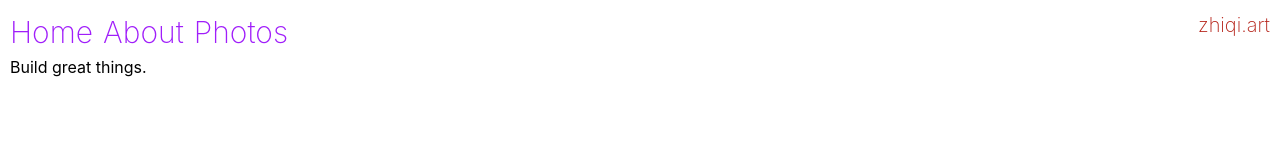
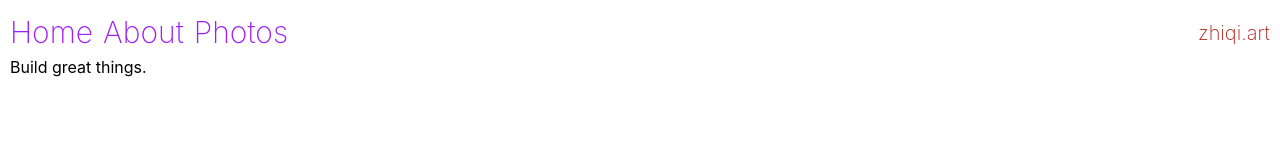
Before and after one commit to nodespell/655288f9825e6050db4d0c73, a React (Create React App) app: page /about in a window 1280 px wide. Shown: the top 160 px of the page. Built offline with nearby package versions, Linux system fonts and the light colour scheme.

Commit message:
deploy new files

```diff
--- a/src/App.js
+++ b/src/App.js
@@ -8,7 +8,7 @@ function Root() {
   <div>
     <Routes>
       <Route
-        element={<div style={{boxSizing: 'border-box', display: 'flex', flexDirection: 'column', justifyContent: 'space-between', margin: '10px', minHeight: 'calc(100vh - 20px)', width: 'calc(100% - 20px)'}}><React.Fragment key=".0"><div><React.Fragment key=".0"><div style={{'align-items': 'cente', display: 'flex', 'justify-content': 'space-between'}}><React.Fragment key=".0"><div style={{display: 'flex'}}><React.Fragment key=".0"><div style={{color: 'rgb(160, 30, 250)', fontSize: '30px', fontWeight: '200', 'padding-right': '10px'}}><Link to="/">Home</Link></div><div style={{color: 'rgb(160, 30, 250)', fontSize: '30px', fontWeight: '200', 'padding-right': '10px'}}><Link to="/about">About</Link></div><div style={{color: 'rgb(160, 30, 250)', fontSize: '30px', fontWeight: '200', 'padding-right': '10px'}}><Link to="/photos">Photos</Link></div></React.Fragment></div><div style={{color: 'rgb(180, 30, 20)', fontSize: '20px', fontWeight: '200'}}>zhiqi.art</div></React.Fragment></div><Outlet /></React.Fragment></div><div style={{color: 'gray', textAlign: 'cent', width: '100%'}}><React.Fragment key=".0"><a href="https://www.nodespell.com" style={{marginRight: '10px', textDecoration: 'none'}} target="_blank">nodespell</a><a href="https://cniu.art" style={{marginRight: '10px', textDecoration: 'none'}} target="_blank">cniu</a></React.Fragment></div></React.Fragment></div>}
+        element={<div style={{boxSizing: 'border-box', display: 'flex', flexDirection: 'column', justifyContent: 'space-between', margin: '10px', minHeight: 'calc(100vh - 20px)', width: 'calc(100% - 20px)'}}><React.Fragment key=".0"><div><React.Fragment key=".0"><div style={{'align-items': 'cente', display: 'flex', 'justify-content': 'space-between'}}><React.Fragment key=".0"><div style={{display: 'flex'}}><React.Fragment key=".0"><div style={{color: 'rgb(160, 30, 250)', fontSize: '30px', fontWeight: '200', 'padding-right': '10px'}}><Link to="/">Home</Link></div><div style={{color: 'rgb(160, 30, 250)', fontSize: '30px', fontWeight: '200', 'padding-right': '10px'}}><Link to="/about">About</Link></div><div style={{color: 'rgb(160, 30, 250)', fontSize: '30px', fontWeight: '200', 'padding-right': '10px'}}><Link to="/photos">Photos</Link></div></React.Fragment></div><div style={{alignItems: 'center', color: 'rgb(180, 30, 20)', display: 'flex', fontSize: '20px', fontWeight: '200'}}>zhiqi.art</div></React.Fragment></div><Outlet /></React.Fragment></div><div style={{color: 'gray', textAlign: 'cent', width: '100%'}}><React.Fragment key=".0"><a href="https://www.nodespell.com" style={{marginRight: '10px', textDecoration: 'none'}} target="_blank">nodespell</a><a href="https://cniu.art" style={{marginRight: '10px', textDecoration: 'none'}} target="_blank">cniu</a></React.Fragment></div></React.Fragment></div>}
         path=""
       >
         <React.Fragment key=".0">
```
